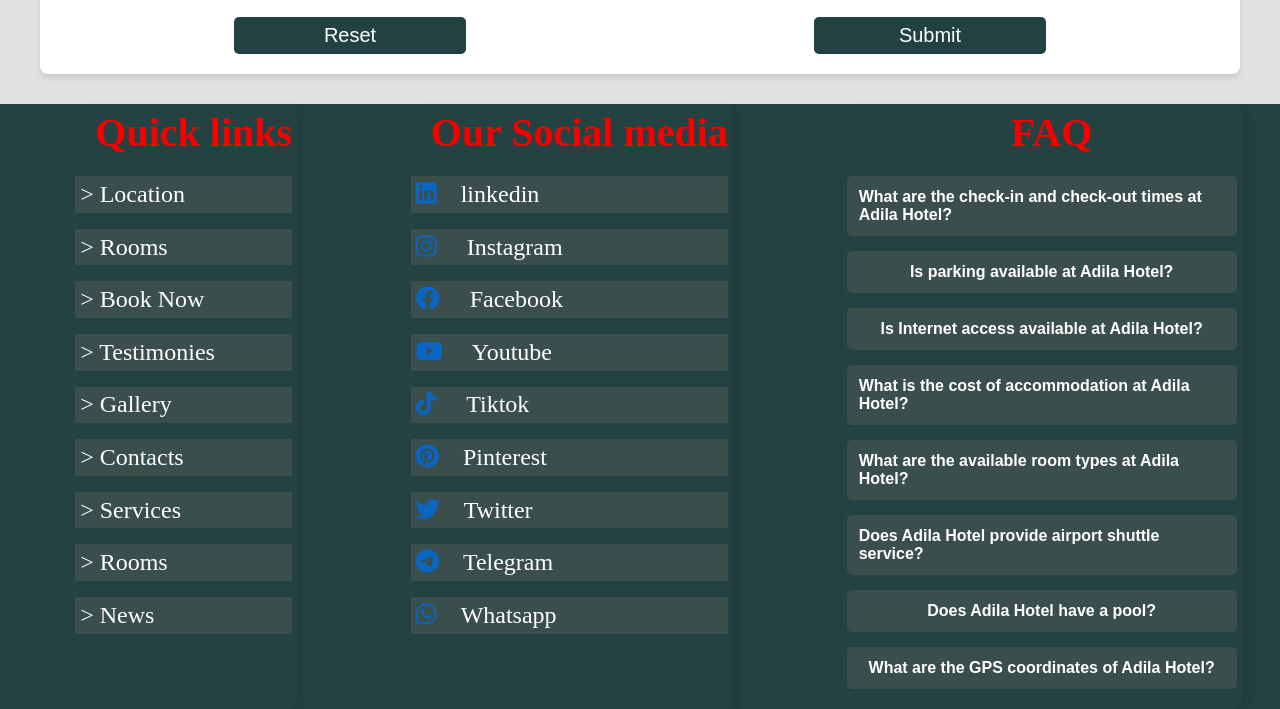
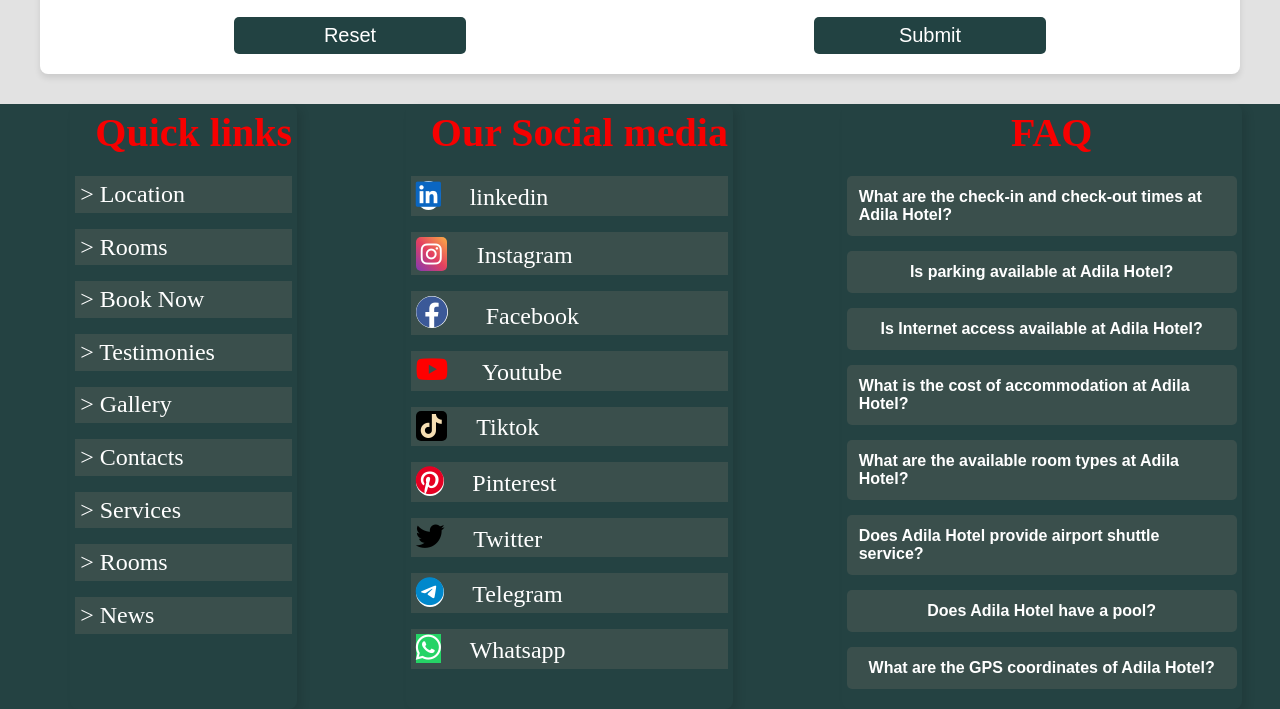
Before and after one commit to birukdjn/Adilahotel, a plain HTML site: page rooms.html in a window 1280 px wide. Shown: the part 2058-2767 px from the top of the page. Drawn offline with Linux system fonts and the light colour scheme.

Commit message:
footer commit

```diff
--- a/assets/css/style.css
+++ b/assets/css/style.css
@@ -4,6 +4,59 @@
     text-decoration: none;
     box-sizing: border-box;
 }
+
+.fa-instagram{
+    background: linear-gradient(45deg, #833ab4, #e4405f, #fcaf45);
+    color: white;
+    border-radius: 5px;
+    padding: 5px;
+}
+.fa-linkedin{
+    color:  #0a66c2;
+    background-color: white;
+    border-radius: 100% 100%;
+    font-size: larger;
+}
+.fa-pinterest{
+    color: #e60023;
+    background-color: white;
+    font-size: larger;
+    border-radius: 100%;
+}
+.fa-whatsapp{
+    background-color: #25d366;
+    color: white;
+    font-size: larger;
+}
+.fa-facebook{
+    color: #3b5998;
+    background-color: white;
+    border-radius: 50%;
+    font-size: xx-large;
+}
+.fa-twitter{
+    color: #000000;
+    font-size: larger;
+}
+.fa-tiktok{
+    background-color: #000000;
+    color: wheat;
+    padding: 3px 5px;
+    border-radius: 5px;
+
+}
+.fa-telegram{
+    color: #0088cc;
+    background-color: white;
+    font-size: larger;
+    border-radius: 100%;
+}
+.fa-youtube{
+    color: #ff0000;
+    font-size: larger;
+    border-radius: 5px;
+}
+
 html{
     width:100%;
 }
--- a/rooms.html
+++ b/rooms.html
@@ -194,15 +194,15 @@
         <section class="faq-section">
             <h2>Quick links</h2>
             <div class="links">
-                <a rel="noopener" href="#Location">&gt; Location</a>
-                <a rel="noopener" href="#Rooms">&gt; Rooms</a>
+                <a rel="noopener" href="index.html#Location">&gt; Location</a>
+                <a rel="noopener" href="index.html#Rooms">&gt; Rooms</a>
                 <a rel="noopener" href="/rooms.html#form"> &gt; Book Now</a>
-                <a rel="noopener" href="#Comments"> &gt; Testimonies</a>
-                <a rel="noopener" href="#Gallery"> &gt; Gallery</a>
-                <a rel="noopener" href="#Footer"> &gt; Contacts</a>
-                <a rel="noopener" href="#Services"> &gt; Services</a>
+                <a rel="noopener" href="index.html#Comments"> &gt; Testimonies</a>
+                <a rel="noopener" href="index.html#Gallery"> &gt; Gallery</a>
+                <a rel="noopener" href="index.html#Footer"> &gt; Contacts</a>
+                <a rel="noopener" href="index.html#Services"> &gt; Services</a>
                 <a rel="noopener" href="#Rooms"> &gt; Rooms</a>
-                <a rel="noopener" href="#News"> &gt; News</a>
+                <a rel="noopener" href="index.html#News"> &gt; News</a>
 
             </div>
 
@@ -211,15 +211,15 @@
         <section class="faq-section">
             <h2>Our Social media</h2>
             <div class="links socialmedia">
-                <a rel="noopener" href="https://www.linkedin.com/in/" target="_blank"><i class="fab fa-linkedin" style="color: #0a66c2;"></i>linkedin</a>
-                <a rel="noopener" href="https://www.instagram.com" target="_blank"><i class="fab fa-instagram" style="color: #0a66c2;"></i> Instagram</a>
-                <a rel="noopener" href="https://www.facebook.com" target="_blank"><i class="fab fa-facebook" style="color: #0a66c2;"></i> Facebook</a>
-                <a rel="noopener" href="https://www.youtube.com" target="_blank"><i class="fab fa-youtube" style="color: #0a66c2;"></i> Youtube</a>
-                <a rel="noopener" href="https://www.tiktok.com" target="_blank"><i class="fab fa-tiktok" style="color: #0a66c2;"></i> Tiktok</a>
-                <a rel="noopener" href="https://www.pinterest.com" target="_blank"><i class="fab fa-pinterest" style="color: #0a66c2;"></i>Pinterest</a>
-                <a rel="noopener" href="https://www.twitter.com" target="_blank"><i class="fab fa-twitter" style="color: #0a66c2;"></i>Twitter</a>
-                <a rel="noopener" href="https://web.telegram.com" target="_blank"><i class="fab fa-telegram" style="color: #0a66c2;"></i>Telegram</a>
-                <a rel="noopener" href="https://www.whatsapp.com" target="_blank"><i class="fab fa-whatsapp" style="color: #0a66c2;"></i>Whatsapp</a>
+                <a rel="noopener" href="https://www.linkedin.com/in/birukdjn" target="_blank"><i class="fab fa-linkedin"></i>linkedin</a>
+                <a rel="noopener" href="https://www.instagram.com/birukdjn" target="_blank"><i class="fab fa-instagram" ></i> Instagram</a>
+                <a rel="noopener" href="https://www.facebook.com/birukdjn" target="_blank"><i class="fab fa-facebook"></i> Facebook</a>
+                <a rel="noopener" href="https://www.youtube.com/@birukdjn" target="_blank"><i class="fab fa-youtube" ></i> Youtube</a>
+                <a rel="noopener" href="https://www.tiktok.com/birukdjn" target="_blank"><i class="fab fa-tiktok" ></i> Tiktok</a>
+                <a rel="noopener" href="https://www.pinterest.com/birukdjn" target="_blank"><i class="fab fa-pinterest" "></i>Pinterest</a>
+                <a rel="noopener" href="https://www.twitter.com/birukdjn" target="_blank"><i class="fab fa-twitter" ></i>Twitter</a>
+                <a rel="noopener" href="https://t.me/birukdjn" target="_blank"><i class="fab fa-telegram" ></i>Telegram</a>
+                <a rel="noopener" href="https://wa.me/+251908574808" target="_blank"><i class="fab fa-whatsapp" ></i>Whatsapp</a>
 
             </div>
 
```
Also changed, not shown: index.html (+24 -13 lines).
